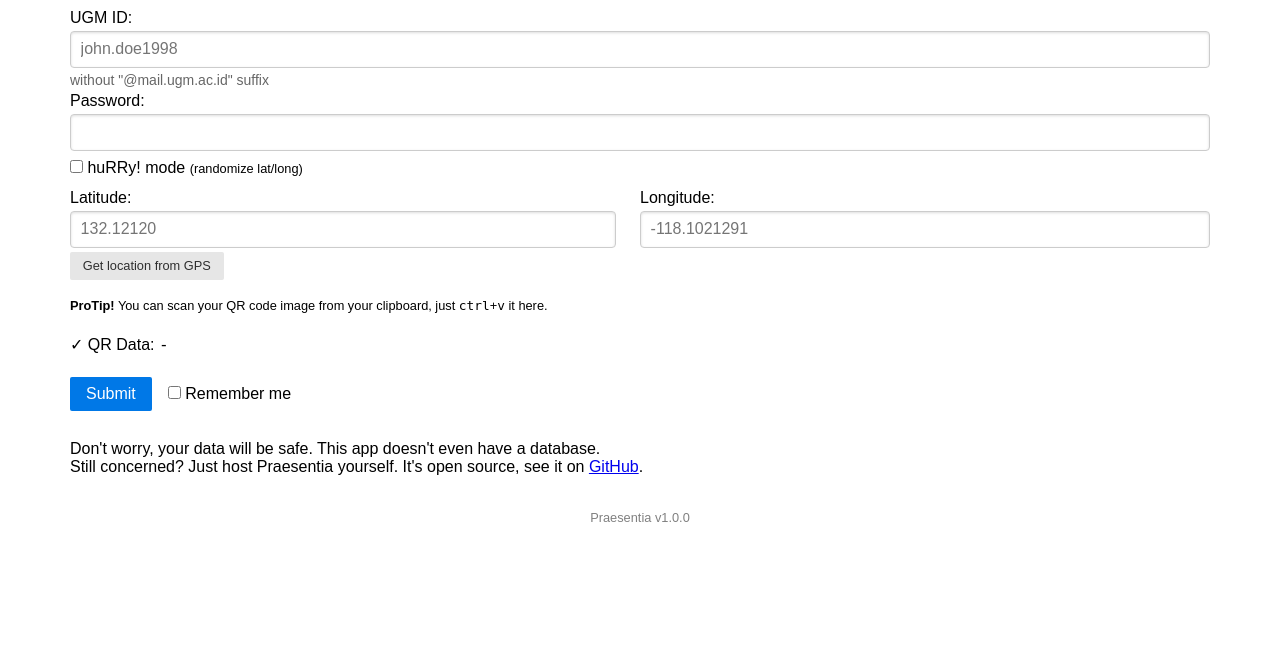
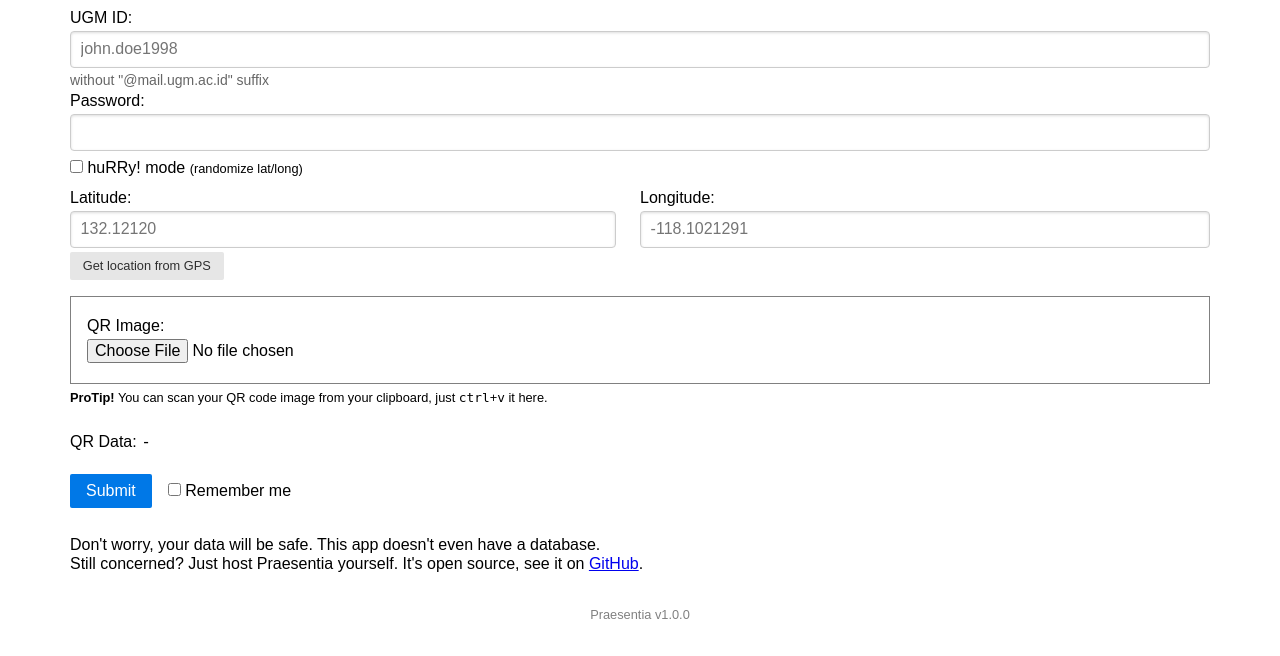
Before and after one commit to lc-at/praesentia, a Flask app: page / in a window 1280 px wide. Shown: the part 149-805 px from the top of the page. Before the commit the page ends 671 px from the top, so only its background shows below. Run offline with Flask 2, Linux system fonts and the light colour scheme; some libraries are stand-ins or nearby versions.

Commit message:
Switch to `nimiq/qr-scanner` This commit adjusts the necessary files that was previously using `mebas/html5-qrcode`. The adjustments include removing unnecessary css rules, editing the layout of the main page, and adjusting the functions inside `praesentia.js`. This is not final and needs a lot of testing and improvements.

```diff
--- a/praesentia/static/praesentia.js
+++ b/praesentia/static/praesentia.js
@@ -1,17 +1,11 @@
+QrScanner.WORKER_PATH = 'static/qr-scanner-worker.min.js';
+
 let qrData = '';
-let html5QrcodeScanner = new Html5QrcodeScanner(
-    'reader',
-    {
-        fps: 10,
-        qrbox: 250,
-    });
-
-html5QrcodeScanner.render(onScanSuccess);
 
 $('body').on('paste', event => {
     let paste = event.originalEvent.clipboardData || window.clipboardData;
 
-    if(paste.files.length > 0) {
+    if (paste.files.length > 0) {
         html5QrcodeScanner.html5Qrcode.scanFile(paste.files[0], true)
             .then(decodedText => {
                 processDecodedText(decodedText)
@@ -24,14 +18,25 @@ $('body').on('paste', event => {
     event.preventDefault()
 });
 
-function onScanSuccess(decodedText, _) {
-    processDecodedText(decodedText)
-}
+$('#qrImageFile').on('change', event => {
+    let file = $('#qrImageFile').prop('files')[0];
+    console.log(file);
+    QrScanner.scanImage(file).then(result => {
+        processDecodedText(result)
+    }).catch(err => {
+        console.log(err);
+        swal.fire({
+            title: 'Error',
+            html: 'Cannot read QR code. Please make sure to only attach an image that contains a QR code.' +
+                `<br>Error message: <code>${err}</code>`,
+            icon: 'error'
+        });
+    });
+});
 
 function processDecodedText(decodedText) {
     $('#qrData').text(decodedText.slice(0, 20) + '...');
     qrData = decodedText;
-    $('#reader__dashboard_section_csr > span:nth-child(2) > button:nth-child(2)').click();
     $('#btnSubmit').focus();
     $('#hasQrData').show();
 }
--- a/praesentia/static/style.css
+++ b/praesentia/static/style.css
@@ -35,28 +35,10 @@
     margin-bottom: 1rem;
 }
 
-#reader__filescan_input {
-    display: inline !important;
-    text-overflow: ellipsis !important;
-    overflow: hidden !important;
-}
-
-#reader__camera_selection {
-    display: inline;
-    font-size: 80%;
-    max-width: 200px;
-    overflow: hidden;
-}
-
-#reader > div:nth-child(1) > span:nth-child(1) > a {
-    font-size: smaller;
-    color: inherit;
-    text-decoration: none;
-}
-
 #reader_container {
-    max-width: 100% !important;
-    overflow-x: hidden !important;
+    margin-top: 1rem;
+    padding: 1rem;
+    border: 1px solid grey;
 }
 
 footer {
--- a/praesentia/templates/home.html
+++ b/praesentia/templates/home.html
@@ -46,11 +46,15 @@
                     </small>
                 </div>
                 <div id="reader_container">
-                    <div id="reader" width="600px" class="mb-3"></div>
-                    <small><strong>ProTip!</strong> You can scan your QR code image from your clipboard, just
+                    <label>QR Image:</label>
+                    <input type="file" accept="image/*" capture="environment" id="qrImageFile">
+                </div>
+                <label><small>
+                        <strong>ProTip!</strong> You can scan your QR code image from your clipboard, just
                         <kbd>ctrl</kbd>+<kbd>v</kbd>
-                        it here.</small>
-                </div><br>
+                        it here.
+                    </small></label>
+                <br>
                 <label><span id="hasQrData">✓</span> QR Data: <code id="qrData">-</code></label><br>
                 <div class="pure-g">
                     <div class="pure-u" style="margin-right: 1rem;">
@@ -77,7 +81,7 @@
     </div>
     <script src="https://code.jquery.com/jquery-3.6.0.min.js"
         integrity="sha256-/xUj+3OJU5yExlq6GSYGSHk7tPXikynS7ogEvDej/m4=" crossorigin="anonymous"></script>
-    <script src="{{ url_for('static', filename='html5-qrcode.min.js') }}"></script>
+    <script src="{{ url_for('static', filename='qr-scanner.umd.min.js') }}"></script>
     <script src="//cdn.jsdelivr.net/npm/sweetalert2@11"></script>
     <script src="{{ url_for('static', filename='praesentia.js') }}"></script>
 </body>
```
Lines whose indentation alone changed are shown as unchanged.
